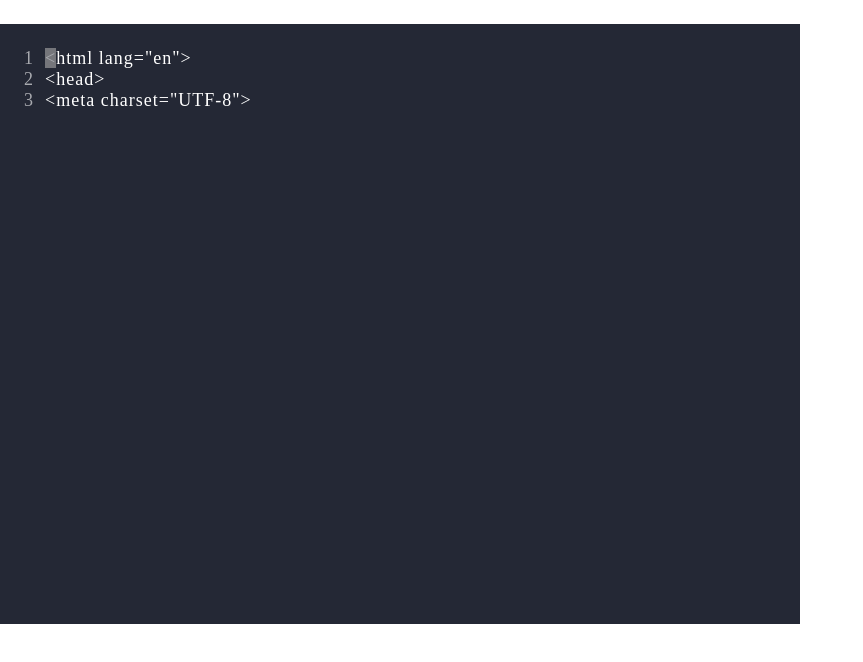
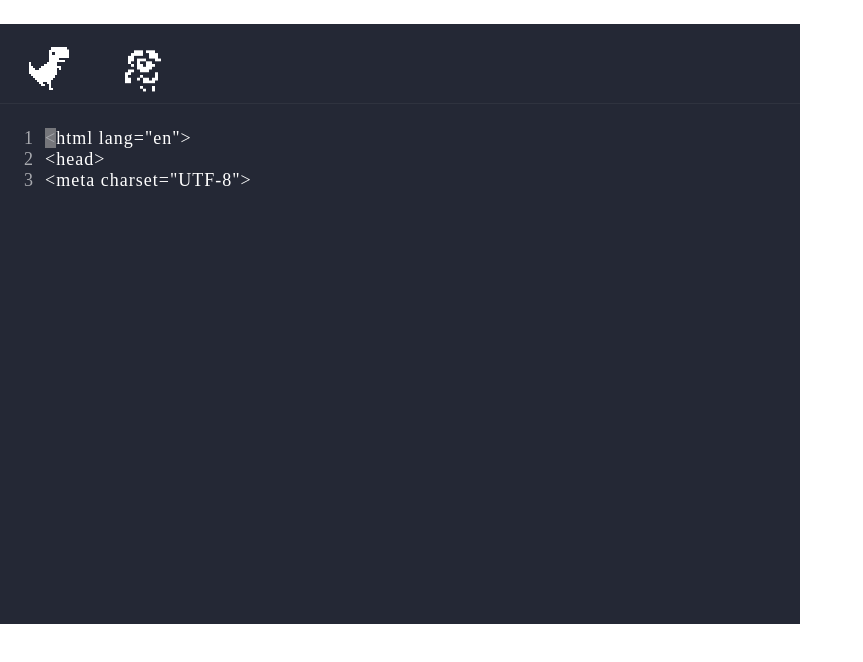
Before and after one commit to teo-sprint/typo-saurus-code, a React (Vite) app: page /game in a window 1280 px wide. Shown: the top 662 px of the page, without its empty margins (0-863 px from the left). Built offline with nearby package versions, Linux system fonts and the light colour scheme; a web font is replaced by a local one.

Commit message:
[FIX] 캐릭터 간격 조정 Co-authored-by: Jimin Shin <kahin6105@gmail.com>

```diff
--- a/src/components/Race.styled.js
+++ b/src/components/Race.styled.js
@@ -39,7 +39,7 @@ const Dino = styled.div`
     width: 45px;
     height: 58px;
     position: relative;
-    right: -110%;
+    right: -100%;
     background: url(${(props) => `${props.isDark ? lightImage : darkImage}`}) no-repeat left center;
     background-size: 513px 58px;
     animation: ${fireAnimation} 0.7s steps(4) infinite;
@@ -48,7 +48,7 @@ const Dino = styled.div`
 
 const DevWrapper = styled.div`
   position: relative;
-  margin-left: 50px;
+  margin-left: 96px;
 `;
 
 const devAnimation = keyframes`
--- a/src/pages/Game.jsx
+++ b/src/pages/Game.jsx
@@ -1,6 +1,7 @@
 import { useEffect, useRef, useState } from 'react';
 import styles from './Game.module.css';
 import Editor from '../components/Editor';
+import Race from '../components/Race';
 
 const data = [
   '<',
@@ -93,6 +94,7 @@ function Game() {
 
   return (
     <div className={styles.container}>
+      <Race />
       <Editor curIdx={curIdx} code={code} />
     </div>
   );
```
